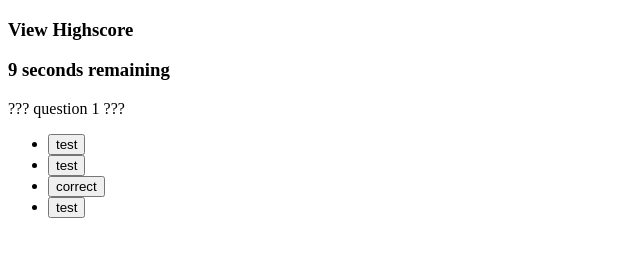
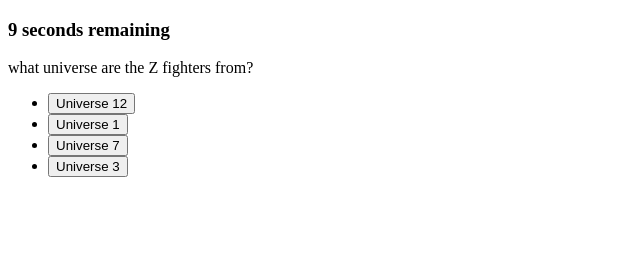
Before and after one commit to Rubendc91/CustomQuiz, a plain HTML site: page index.html in a window 1280 px wide. Both pictures are taken after a click on the button "Start Quiz". Shown: the whole page, without its empty margins (0-640 px from the left). Drawn offline with nearby package versions, Linux system fonts and the light colour scheme.

Commit message:
finish highscore function

```diff
--- a/assets/script.js
+++ b/assets/script.js
@@ -1,3 +1,4 @@
+//Variables
 var question = $('#question');
 var answersEl = $('#answers');
 var startBtn = $('#start');
@@ -10,37 +11,33 @@ var timeLeft = timeLeft;
 var popUp = $('#popUp');
 var timeInterval;
 var names = $('#names');
-var inputName = $('#name');
+var inputName = $('#name')
+var highscore =$('#highscore')
 
+//function that starts quiz
 function StartQuiz(){
-    var btn1 ="";
-    var btn2 ="";
-    var btn3 ="";
-    var btn4 ="";
-
     countdown();
 
-    question.text('??? question 1 ???')
+    question.text('what universe are the Z fighters from?')
     answersEl.empty()
 
 
     answersEl.append('<li> <button id="btn1">', '<li> <button id="btn2">', '<li> <button id="btn3">', '<li><button id="btn4">');
 //wrong answer
-    $('#btn1').text('test').on('click', function(){
-        // console.log("wrong")
+    $('#btn1').text('Universe 12').on('click', function(){
+
         timeLeft--;
         popUp.text(`you lost time!`);
     });
 //Wrong answer
-    $('#btn2').text('test').on('click', function(){
-        // console.log("wrong")
+    $('#btn2').text('Universe 1').on('click', function(){
+
         timeLeft--;
         popUp.text(`you lost time!`);
 
     });
 //correct answer
-    $('#btn3').text('correct').on('click', function(){
-        // console.log("right");
+    $('#btn3').text('Universe 7').on('click', function(){
         question.text('Correct');
         answersEl.empty();
         popUp.empty();
@@ -48,8 +45,8 @@ function StartQuiz(){
 
     });
 //Wrong answer
-    $('#btn4').text('test').on('click', function(){
-        // console.log("wrong")
+    $('#btn4').text('Universe 3').on('click', function(){
+
         timeLeft--;
         popUp.text(`you lost time!`);
     });
@@ -58,33 +55,31 @@ function StartQuiz(){
 
         answersEl.append('<li> <button id="btn1">', '<li> <button id="btn2">', '<li> <button id="btn3">', '<li><button id="btn4">');
         //
-        question.text('??? question 2 ???')
             //Changes question
-            question.text('??? question 2 ???')
+            question.text('')
             //changes answers
             $('#btn1').text('correct').on('click', function(){
-                // console.log("right");
                 answersEl.empty();
                 popUp.empty();
                 correct2();
             });
             $('#btn2').text('test').on('click', function(){
-                // console.log("wrong")
+
                 timeLeft--;
                 popUp.text(`you lost time!`);
             });
             $('#btn3').text('test').on('click', function(){
-                // console.log("wrong")
+
                 timeLeft--;
                 popUp.text(`you lost time!`);
             });
             $('#btn4').text('test').on('click', function(){
-                // console.log("wrong")
+
                 timeLeft--;
                 popUp.text(`you lost time!`);
             });
     };
-    //
+    //answer correct, Next question
     function correct2(){
         answersEl.append('<li> <button id="btn1">', '<li> <button id="btn2">', '<li> <button id="btn3">', '<li><button id="btn4">');
         //
@@ -93,17 +88,17 @@ function StartQuiz(){
                 question.text('??? question 3 ???')
 
                 $('#btn1').text('test').on('click', function(){
-                    // console.log("wrong")
+
                     timeLeft--;
                     popUp.text(`you lost time!`);
                 });
                 $('#btn2').text('test').on('click', function(){
-                    // console.log("wrong")
+
                     timeLeft--;
                     popUp.text(`you lost time!`);
                 });
                 $('#btn3').text('test').on('click', function(){
-                    // console.log("wrong")
+
                     timeLeft--;
                     popUp.text(`you lost time!`);
                 });
@@ -114,7 +109,7 @@ function StartQuiz(){
                     correct3();
                 });
     };
-    //
+    //answer correct, Next question
     function correct3(){
         answersEl.append('<li> <button id="btn1">', '<li> <button id="btn2">', '<li> <button id="btn3">', '<li><button id="btn4">');
         //
@@ -123,22 +118,21 @@ function StartQuiz(){
                 question.text('??? question 4 ???')
 
                 $('#btn1').text('test').on('click', function(){
-                    // console.log("wrong")
+
                     timeLeft--;
                     popUp.text(`you lost time!`);
                 });
                 $('#btn2').text('correct').on('click', function(){
-                    // console.log("rigth3")
                     answersEl.empty();
                     correct4();
                 });
                 $('#btn3').text('test').on('click', function(){
-                    // console.log("wrong")
+
                     timeLeft--;
                     popUp.text(`you lost time!`);
                 });
                 $('#btn4').text('test').on('click', function(){
-                    // console.log("wrong")
+
                     timeLeft--;
                     popUp.text(`you lost time!`);
                 });
@@ -156,14 +150,16 @@ function StartQuiz(){
     };
     //Record highscore
     function highScore(){
+        highscore.attr("hidden", false);
         names.attr("hidden", false);
-        //Use Json to record score/////////////
-        names.append('<li>', $('input[id="name"]').val());
+        names.append('<li>' + $('input[id="name"]').val() + " " + timeLeft + ' seconds remaining');
         answersEl.empty();
         answersEl.append('<li><button id="btn1">');
+        question.text('');
+        timerEl.empty();
         $('#btn1').text('Start Quiz').on('click', StartQuiz);
     };
-    //
+    //Timer function
     function countdown() {
         timeLeft = 10;
 
--- a/index.html
+++ b/index.html
@@ -7,7 +7,7 @@
     <title>Custom Quiz</title>
 </head>
 <body>
-    <h3 id="highscore" >View Highscore</h3>
+    <h3 id="highscore" hidden="true">Highscore</h3>
     <ul id="names" hidden="true">
     </ul>
     <h3 id="timer">Timer</h3>
```
